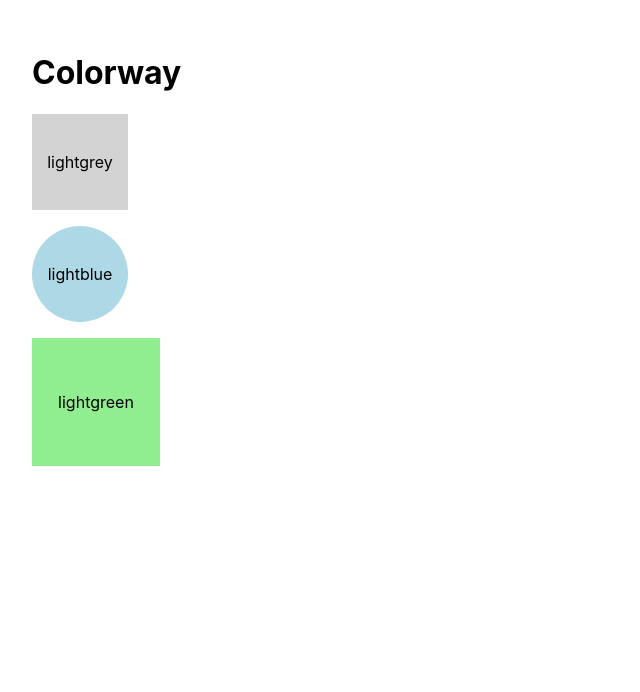
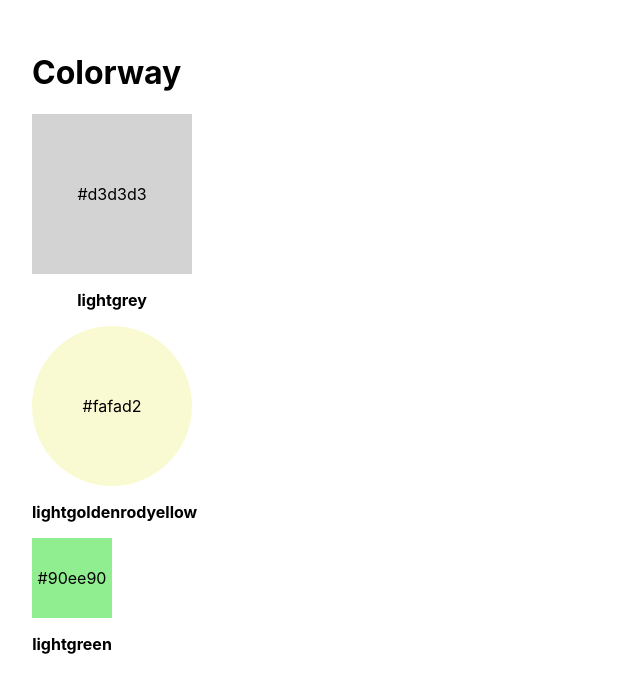
Before and after one commit to logic-fabric/colorway, a React (Create React App) app: page / in a window 1280 px wide. Shown: the top 692 px of the page, without its empty margins (0-640 px from the left). Built offline with nearby package versions, Linux system fonts and the light colour scheme.

Commit message:
feature: add NamedCssColorBox component

```diff
--- a/src/components/App/App.tsx
+++ b/src/components/App/App.tsx
@@ -1,15 +1,15 @@
 import React from "react";
 
-import { ColorBox } from "../atoms/ColorBox/ColorBox.tsx";
+import { NamedCssColorBox } from "../molecules/NamedCssColorBox/NamedCssColorBox.tsx";
 
 export function App() {
   return (
     <main>
       <h1>Colorway</h1>
 
-      <ColorBox />
-      <ColorBox color="lightblue" isRounded={true} />
-      <ColorBox color="lightgreen" size="8rem" />
+      <NamedCssColorBox />
+      <NamedCssColorBox colorName="lightgoldenrodyellow" isRounded={true} />
+      <NamedCssColorBox colorName="lightgreen" size="5rem" />
     </main>
   );
 }
--- /dev/null
+++ b/src/components/molecules/NamedCssColorBox/NamedCssColorBox.tsx
@@ -0,0 +1,45 @@
+import React from "react";
+
+import styled from "styled-components";
+
+import { ColorBox } from "../../atoms/ColorBox/ColorBox.tsx";
+
+import { convertNamedColorToHexaCode } from "../../../utils/colors/colorConverters.ts";
+
+export const DEFAULT_COLOR = "lightgrey";
+export const DEFAULT_SIZE = "10rem";
+
+type NamedColorBoxProps = {
+  colorName?: string;
+  isRounded?: boolean;
+  name?: string;
+  size?: `${number}px` | `${number}rem`;
+};
+
+export function NamedCssColorBox({
+  colorName = DEFAULT_COLOR,
+  isRounded = false,
+  name = "",
+  size = DEFAULT_SIZE,
+}: NamedColorBoxProps) {
+  return (
+    <NamedCssColorBoxContainer size={size}>
+      <ColorBox
+        color={convertNamedColorToHexaCode(colorName)}
+        isRounded={isRounded}
+        size={size}
+      />
+
+      <ColorName>{colorName}</ColorName>
+    </NamedCssColorBoxContainer>
+  );
+}
+
+const ColorName = styled.p`
+  font-weight: 700;
+  text-align: center;
+`;
+
+const NamedCssColorBoxContainer = styled.div<NamedColorBoxProps>`
+  width: ${(props) => props.size};
+`;
--- a/src/utils/colors/colorConverters.ts
+++ b/src/utils/colors/colorConverters.ts
@@ -1,4 +1,4 @@
-import { NAMED_CSS_COLORS } from "./constants";
+import { NAMED_CSS_COLORS } from "./constants.ts";
 
 export function convertHexaToRgbCode(colorCode: string): string {
   if (colorCode.length === 4) {
```
